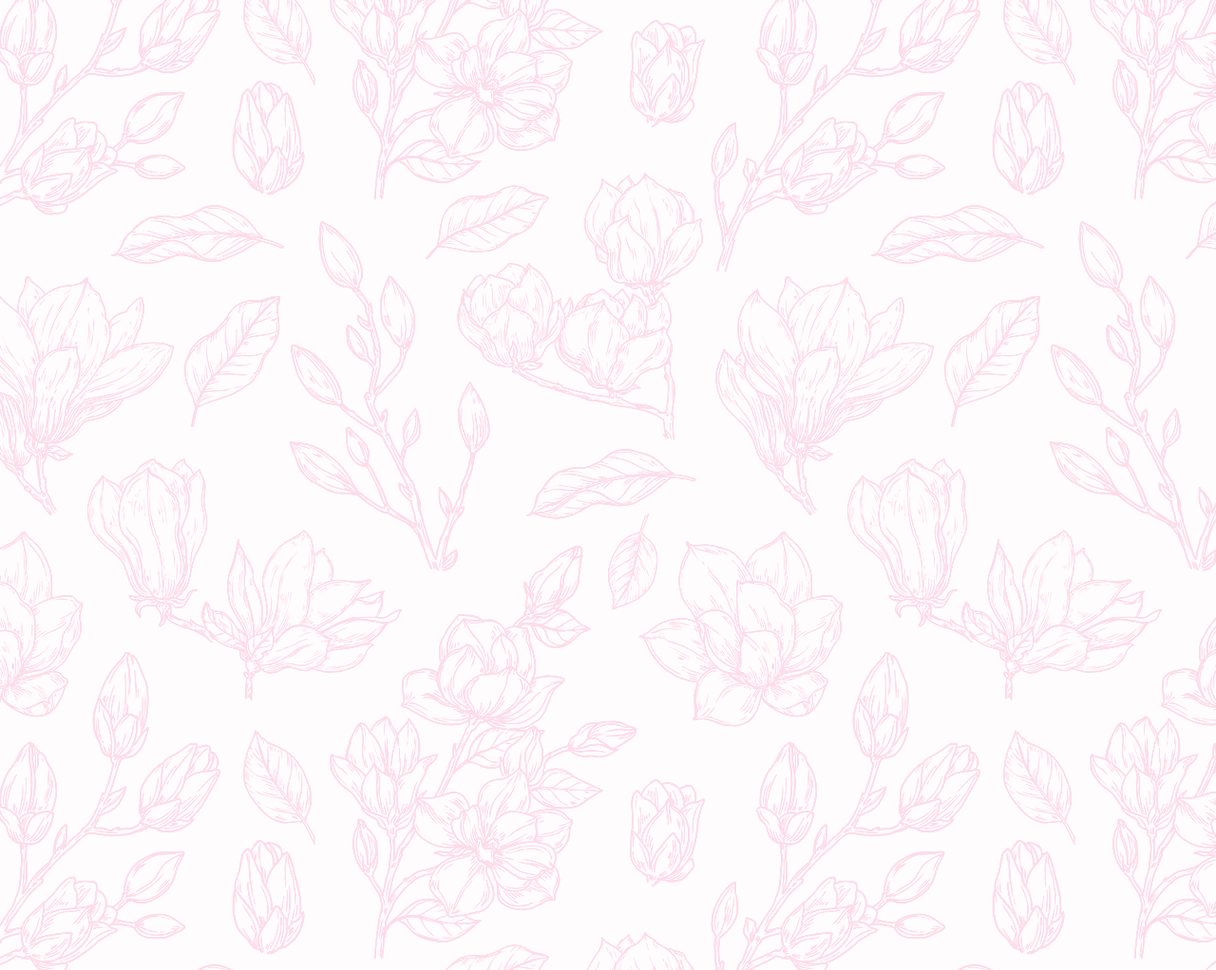
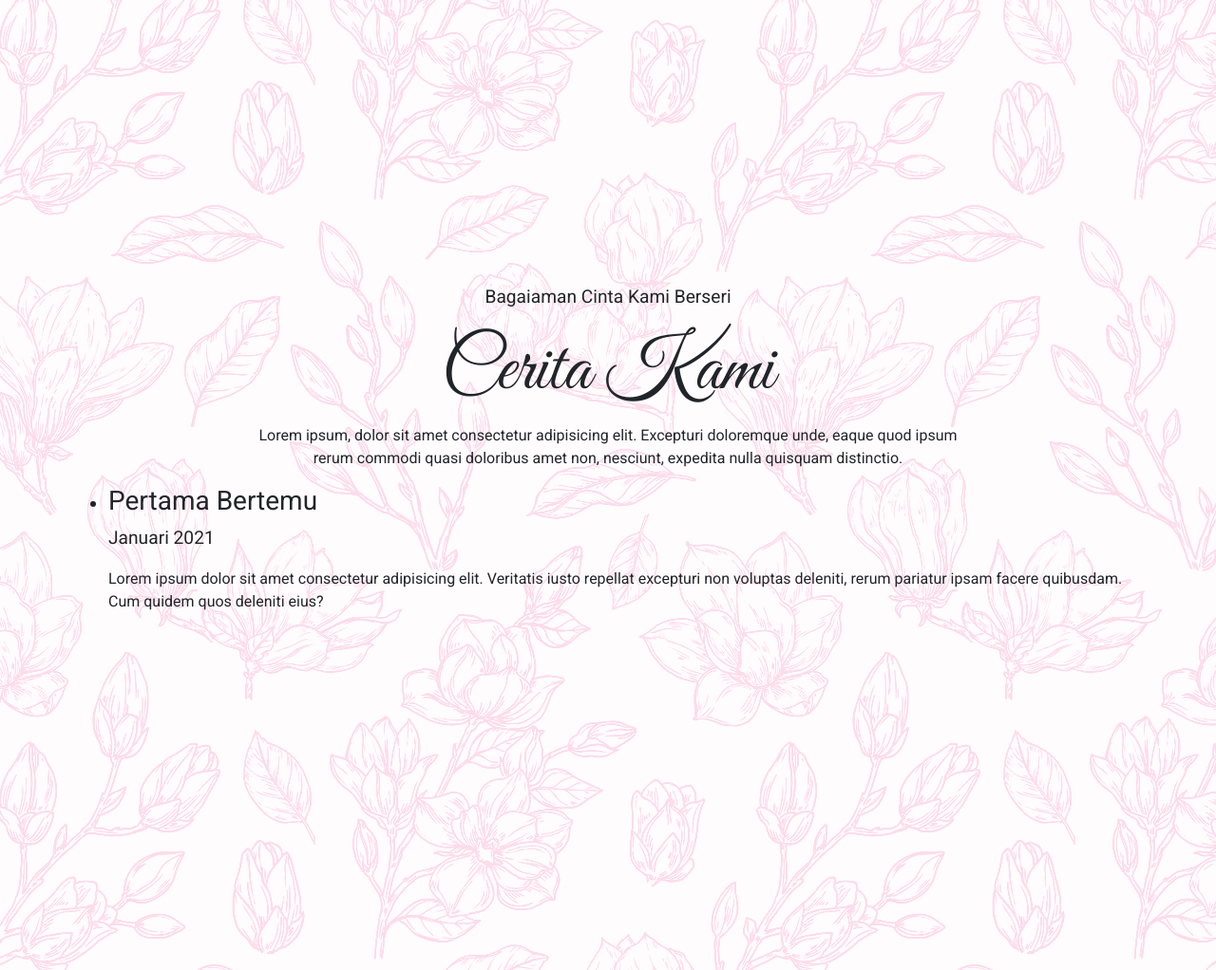
Before and after one commit to an-les-son/Undangan, a plain HTML site: page index.html in a window 1280 px wide. Shown: the part 2840-3862 px from the top of the page at 95% size. Drawn offline with nearby package versions, Linux system fonts and the light colour scheme; a script that the page names is missing.

Commit message:
13102023 commit

```diff
--- a/css/style.css
+++ b/css/style.css
@@ -10,19 +10,6 @@ body {
   min-height: 4000px;
   background-image: url(../img/flora-pattern2.png);
 }
-
-/* .hero::before {
-  content: "";
-  position: absolute;
-  top: 0;
-  left: 0;
-  width: 100%;
-  height: 100%;
-  background-image: url(../img/flora-pattern2.png);
-  background-size: cover;
-  background-position: center;
-  z-index: -1;
-} */
 
 /* Hero */
 
@@ -82,7 +69,8 @@ body {
   padding-bottom: 15rem;
 }
 
-.home h2 {
+.home h2,
+.story h2 {
   font-family: "Great Vibes", cursive;
   font-size: 5rem;
 }
@@ -172,6 +160,22 @@ body {
   text-transform: uppercase;
 }
 
+/* Story */
+
+.story {
+  padding-top: 10rem;
+  padding-bottom: 10rem;
+}
+
+.story span {
+  display: block;
+  margin-bottom: 1rem;
+}
+
+.story p {
+  font-size: 1rem;
+}
+
 /* Media Query */
 
 /* Extra large */
--- a/index.html
+++ b/index.html
@@ -64,32 +64,32 @@
 
         <div class="row couple">
           <div class="col-lg-6">
+            <div class="row female">
+              <div class="col-8 text-end">
+                <h3>Fatiya Kartika Maya Dewi</h3>
+                <p>Lorem ipsum dolor sit amet consectetur adipisicing elit. Sed autem facere, ex accusantium libero ipsam.</p>
+                <p>
+                  Putra dari Bpk. Sukarjianto <br />dan<br />
+                  Ibu. Eny Suharsini
+                </p>
+              </div>
+              <div class="col-4">
+                <img src="./img/maya.jpg" alt="Fatiya Kartika Maya Dewi" class="img-responsive rounded-circle" />
+              </div>
+            </div>
+          </div>
+          <span class="heart"><i class="bi bi-heart-fill"></i></i></span>
+          <div class="col-lg-6">
             <div class="row">
-              <div class="col-8 text-end">
+              <div class="col-4">
+                <img src="./img/anjar.jpg" alt="Anjar Oki Wibowo" class="img-responsive rounded-circle" />
+              </div>
+              <div class="col-8">
                 <h3>Anjar Oki Wibowo</h3>
                 <p>Lorem ipsum dolor sit amet consectetur adipisicing elit. Sed autem facere, ex accusantium libero ipsam.</p>
                 <p>
                   Putra dari Bpk. Sabar <br />dan<br />
                   Ibu. Sutarni
-                </p>
-              </div>
-              <div class="col-4">
-                <img src="./img/anjar.jpg" alt="Anjar Oki Wibowo" class="img-responsive rounded-circle" />
-              </div>
-            </div>
-          </div>
-          <span class="heart"><i class="bi bi-heart-fill"></i></i></span>
-          <div class="col-lg-6">
-            <div class="row female">
-              <div class="col-4">
-                <img src="./img/maya.jpg" alt="Fatiya Kartika Maya Dewi" class="img-responsive rounded-circle" />
-              </div>
-              <div class="col-8">
-                <h3>Fatiya Kartika Maya Dewi</h3>
-                <p>Lorem ipsum dolor sit amet consectetur adipisicing elit. Sed autem facere, ex accusantium libero ipsam.</p>
-                <p>
-                  Putra dari Bpk. Sukarjianto <br />dan<br />
-                  Ibu. Eny Suharsini
                 </p>
               </div>
             </div>
@@ -162,6 +162,38 @@
       </div>
     </section>
 
+    <!-- Story -->
+    <section id="story" class="story">
+    <div class="container">
+      <div class="row justify-content-center">
+        <div class="col-md-8 col-10 text-center">
+          <span>Bagaiaman Cinta Kami Berseri</span>
+          <h2>Cerita Kami</h2>
+          <p>Lorem ipsum, dolor sit amet consectetur adipisicing elit. Excepturi doloremque unde, eaque quod ipsum rerum commodi quasi doloribus amet non, nesciunt, expedita nulla quisquam distinctio.</p>
+        </div>
+      </div>
+
+      <div class="row">
+        <div class="col">
+          <ul class="timeline">
+            <li>
+              <div class="timeline-image"></div>
+              <div class="timeline-panel">
+                <div class="timeline-heading">
+                  <h3>Pertama Bertemu</h3>
+                  <span>Januari 2021</span>
+                </div>
+                <div class="timeline-body">
+                  <p>Lorem ipsum dolor sit amet consectetur adipisicing elit. Veritatis iusto repellat excepturi non voluptas deleniti, rerum pariatur ipsam facere quibusdam. Cum quidem quos deleniti eius?</p>
+                </div>
+              </div>
+            </li>
+          </ul>
+        </div>
+      </div>
+    </div>
+    </section>
+
     <!-- JavaScript -->
     <script src="https://cdn.jsdelivr.net/npm/bootstrap@5.3.2/dist/js/bootstrap.bundle.min.js" integrity="sha384-C6RzsynM9kWDrMNeT87bh95OGNyZPhcTNXj1NW7RuBCsyN/o0jlpcV8Qyq46cDfL" crossorigin="anonymous"></script>
     <script src="./js/simplyCountdown.min.js"></script>
@@ -180,5 +212,18 @@
         },
       });
     </script>
+    <script>
+      const stickyTop = document.querySelector(".sticky-top");
+      const offcanvas = document.querySelector(".offcanvas");
+
+      offcanvas.addEventListener("show.bs.offcanvas", function () {
+        stickyTop.style.overflow = "visible";
+      })
+
+      offcanvas.addEventListener("hidden.bs.offcanvas", function (){
+        stickyTop.style.overflow = "hidden";
+      })
+
+    </script>
   </body>
 </html>
```
